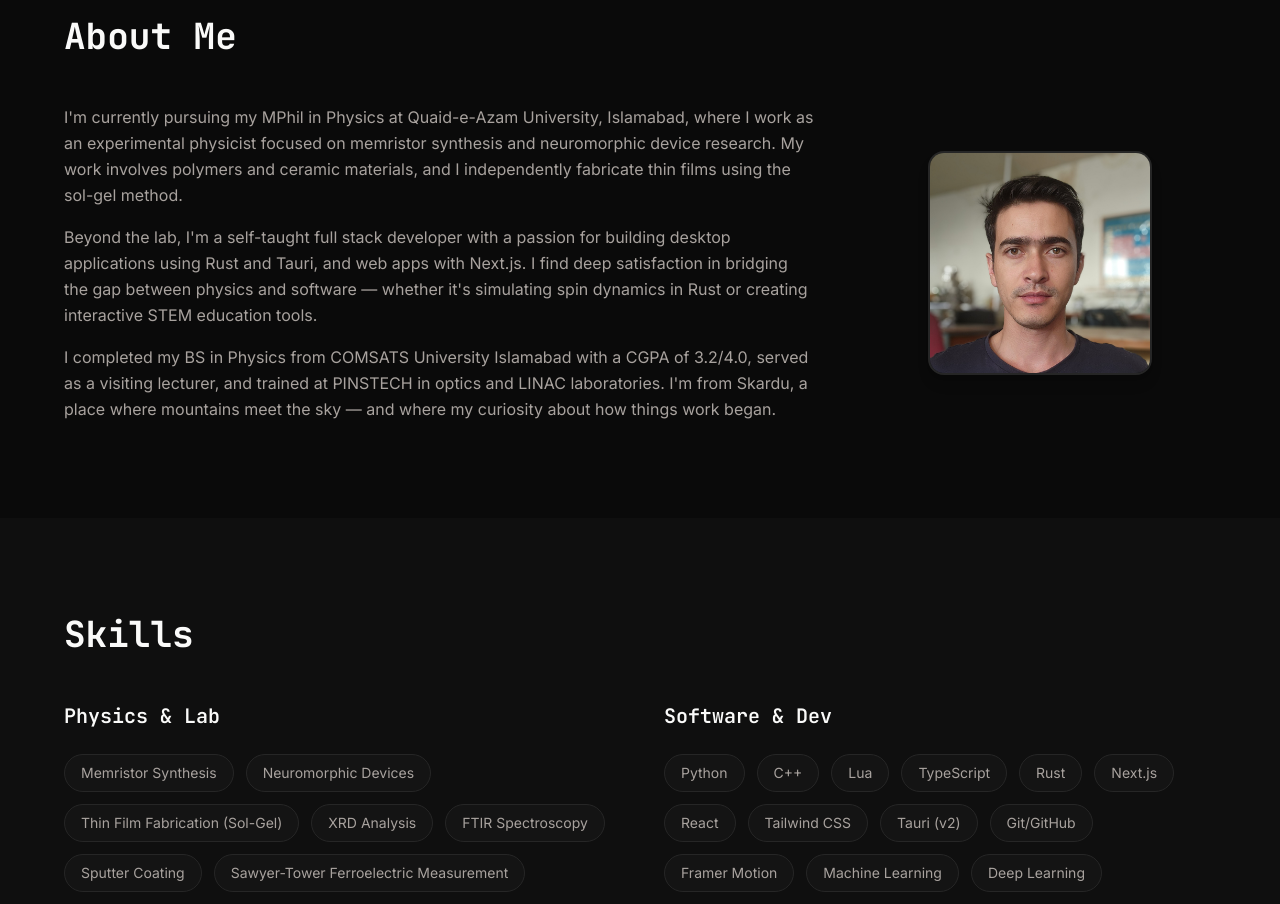
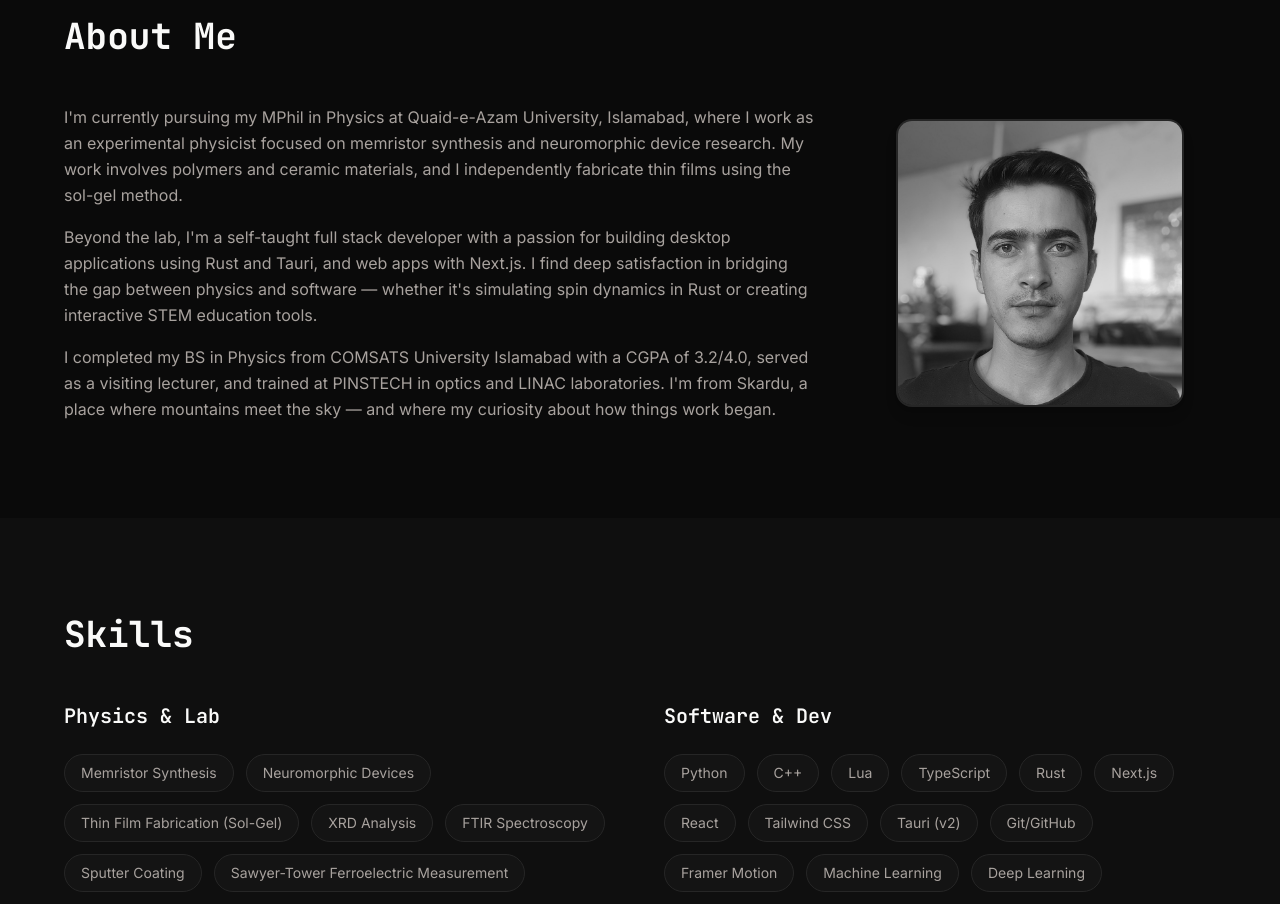
Before and after one commit to hasnain7abbas/hasnain-portfolio, a Next.js app: page /hasnain-portfolio/ in a window 1280 px wide. Shown: the part 880-1784 px from the top of the page. Built offline with nearby package versions, Linux system fonts and the light colour scheme.

Commit message:
Make profile photo larger, grayscale with color on hover

```diff
--- a/components/About.tsx
+++ b/components/About.tsx
@@ -39,12 +39,12 @@ export default function About() {
             transition={{ duration: 0.5, delay: 0.2 }}
             className="flex items-center justify-center"
           >
-            <div className="w-48 h-48 md:w-56 md:h-56 rounded-2xl border-2 border-border overflow-hidden shadow-lg">
+            <div className="w-56 h-56 md:w-72 md:h-72 rounded-2xl border-2 border-border overflow-hidden shadow-lg">
               {/* eslint-disable-next-line @next/next/no-img-element */}
               <img
                 src="./hasnain.jpg"
                 alt="Hasnain Abbas"
-                className="w-full h-full object-cover object-top"
+                className="w-full h-full object-cover object-top grayscale hover:grayscale-0 transition-all duration-500"
               />
             </div>
           </motion.div>
```
